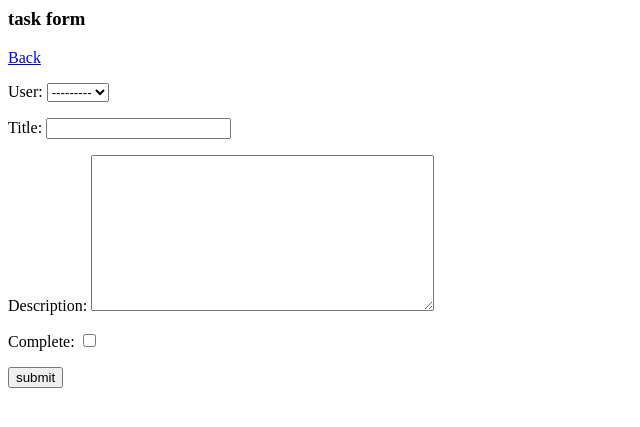
After one commit to nastaranxyousefi/To-Do-list-with-Django, a Django app: page /task-create/ in a window 1280 px wide. The commit adds this page. Shown: the top 427 px of the page, without its empty margins (0-640 px from the left). Run offline with Django 3.2, Linux system fonts and the light colour scheme; data comes from the database, SQL or seed files in the repository; both versions use the stored data as it was after the commit.

Commit message:
add TaskCreateView

```diff
--- a/base/models.py
+++ b/base/models.py
@@ -1,5 +1,7 @@
 from django.db import models
 from django.contrib.auth.models import User
+
+from django.urls import reverse
 
 class Task(models.Model):
     user = models.ForeignKey(User, on_delete=models.CASCADE, null=True, blank=True)
@@ -11,5 +13,9 @@ class Task(models.Model):
     def __str__(self):
         return self.title
 
+    def get_absolute_url(self):
+        return reverse('task', args=[self.id])
+
+
     class Meta:
         ordering = ['complete',]
--- /dev/null
+++ b/base/templates/base/task_create_form.html
@@ -0,0 +1,10 @@
+<h3>task form</h3>
+<a href="{% url 'tasks' %}">Back</a>
+
+<form action="" method="POST">
+    {% csrf_token %}
+
+    {{form.as_p}}
+    <input type="submit" value="submit">
+
+</form>
--- a/base/templates/base/task_list.html
+++ b/base/templates/base/task_list.html
@@ -1,5 +1,6 @@
 <h1>to do list</h1>
 
+<a href="{% url 'task_create' %}">add item</a>
 
 <table>
     <tr>
@@ -10,6 +11,7 @@
     <tr>
         <td>{{task.title}}</td>
         <td><a href="{% url 'task' task.id %}">view</a></td>
+
     </tr>
 
     {% empty %}
--- a/base/urls.py
+++ b/base/urls.py
@@ -5,5 +5,6 @@ from . import views
 urlpatterns = [
     path('', views.TaskListView.as_view(), name='tasks'),
     path('task/<int:pk>/', views.TaskDetailView.as_view(), name='task'),
+    path('task-create/', views.TaskCreateView.as_view(), name='task_create'),
 
 ]
--- a/base/views.py
+++ b/base/views.py
@@ -13,3 +13,9 @@ class TaskListView(generic.ListView):
 class TaskDetailView(generic.DetailView):
     model = Task
     template_name = 'base/task_detail.html'
+
+
+class TaskCreateView(generic.CreateView):
+    model = Task
+    template_name = 'base/task_create_form.html'
+    fields = '__all__'
```
Also changed, not shown: db.sqlite3.
